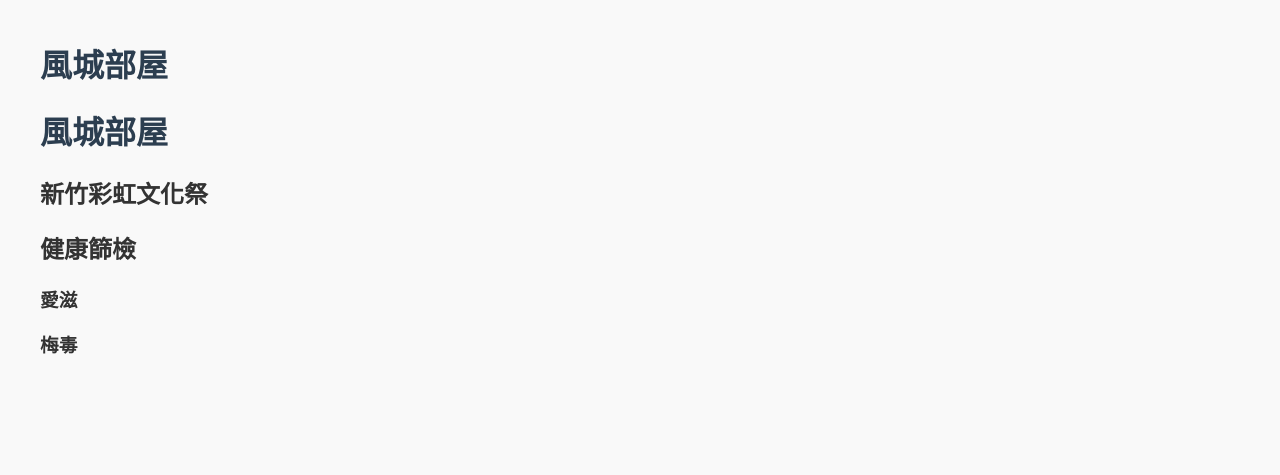
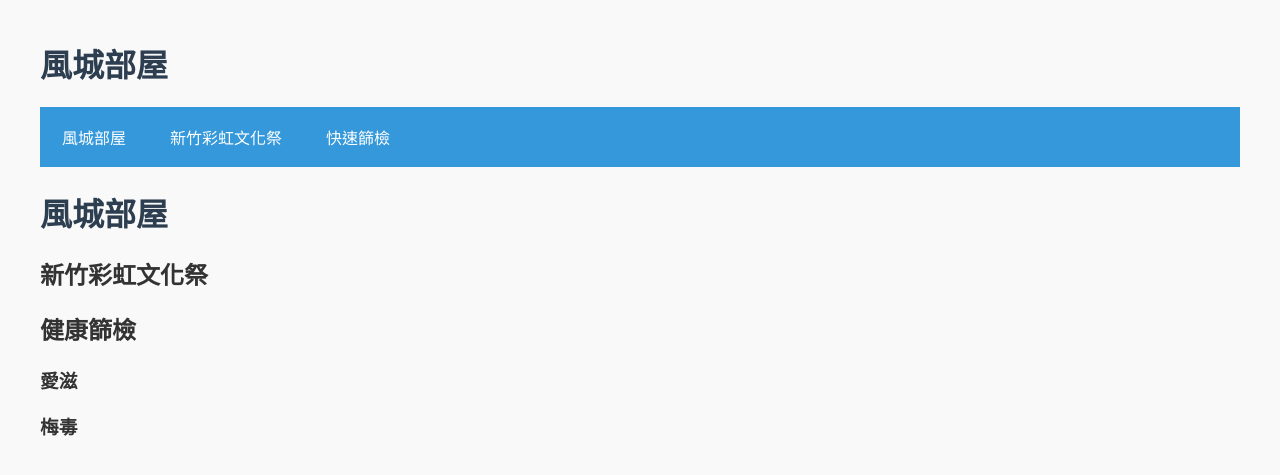
Before and after one commit to Gisneyland/Gisneyland.github.io, a Jekyll site: the page built from README.md, in a window 1280 px wide. Shown: the top 475 px of the page. Built offline with Jekyll 4.4.1, drawn with Linux system fonts in a browser that asks for light colours; our own code applies the rules of GitHub Pages for plain Markdown files.

Commit message:
Implement navigation bar in default layout
Added a navigation bar with links and dropdown functionality.

```diff
--- a/_layouts/default.html
+++ b/_layouts/default.html
@@ -16,6 +16,45 @@
     }
     h1 {
       color: #2c3e50;
+    }
+    nav {
+      background-color: #3498db;
+      padding: 10px;
+    }
+    nav ul {
+      list-style: none;
+      margin: 0;
+      padding: 0;
+      display: flex;
+    }
+    nav ul li {
+      position: relative;
+      margin-right: 20px;
+    }
+    nav ul li a {
+      color: white;
+      text-decoration: none;
+      padding: 8px 12px;
+      display: block;
+    }
+    nav ul li a:hover {
+      background-color: #2980b9;
+      border-radius: 4px;
+    }
+    nav ul li ul {
+      display: none;
+      position: absolute;
+      top: 35px;
+      left: 0;
+      background-color: #3498db;
+      padding: 0;
+      list-style: none;
+    }
+    nav ul li:hover ul {
+      display: block;
+    }
+    nav ul li ul li {
+      margin: 0;
     }
     form {
       background: #fff;
@@ -51,6 +90,19 @@
 <body>
   <header>
     <h1>{{ page.title }}</h1>
+    <nav>
+      <ul>
+        <li><a href="/">風城部屋</a></li>
+        <li><a href="/rainbow/">新竹彩虹文化祭</a></li>
+        <li>
+          <a href="#">快速篩檢</a>
+          <ul>
+            <li><a href="/hiva/">愛滋</a></li>
+            <li><a href="/syphilis/">梅毒</a></li>
+          </ul>
+        </li>
+      </ul>
+    </nav>
   </header>
 
   <main>
```
